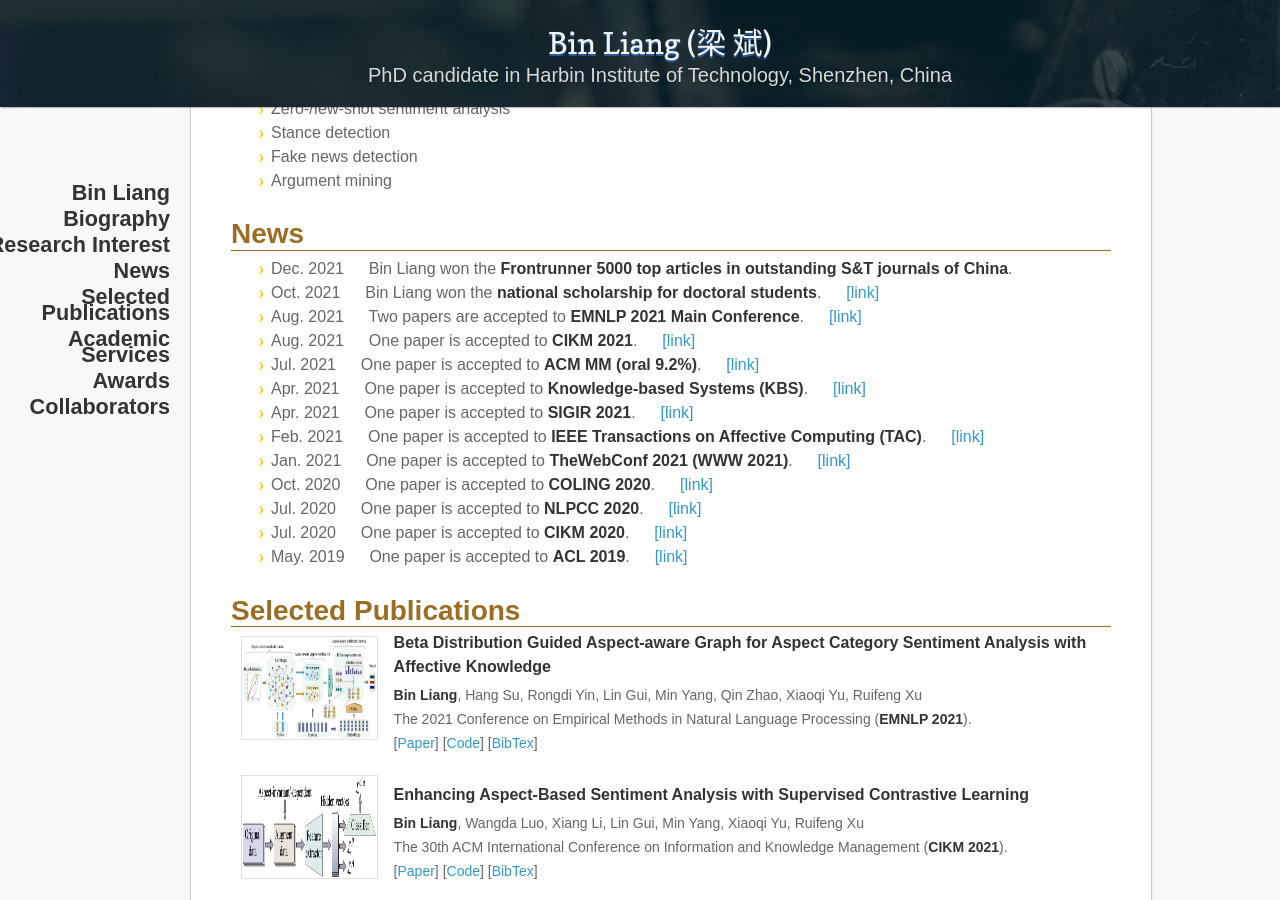
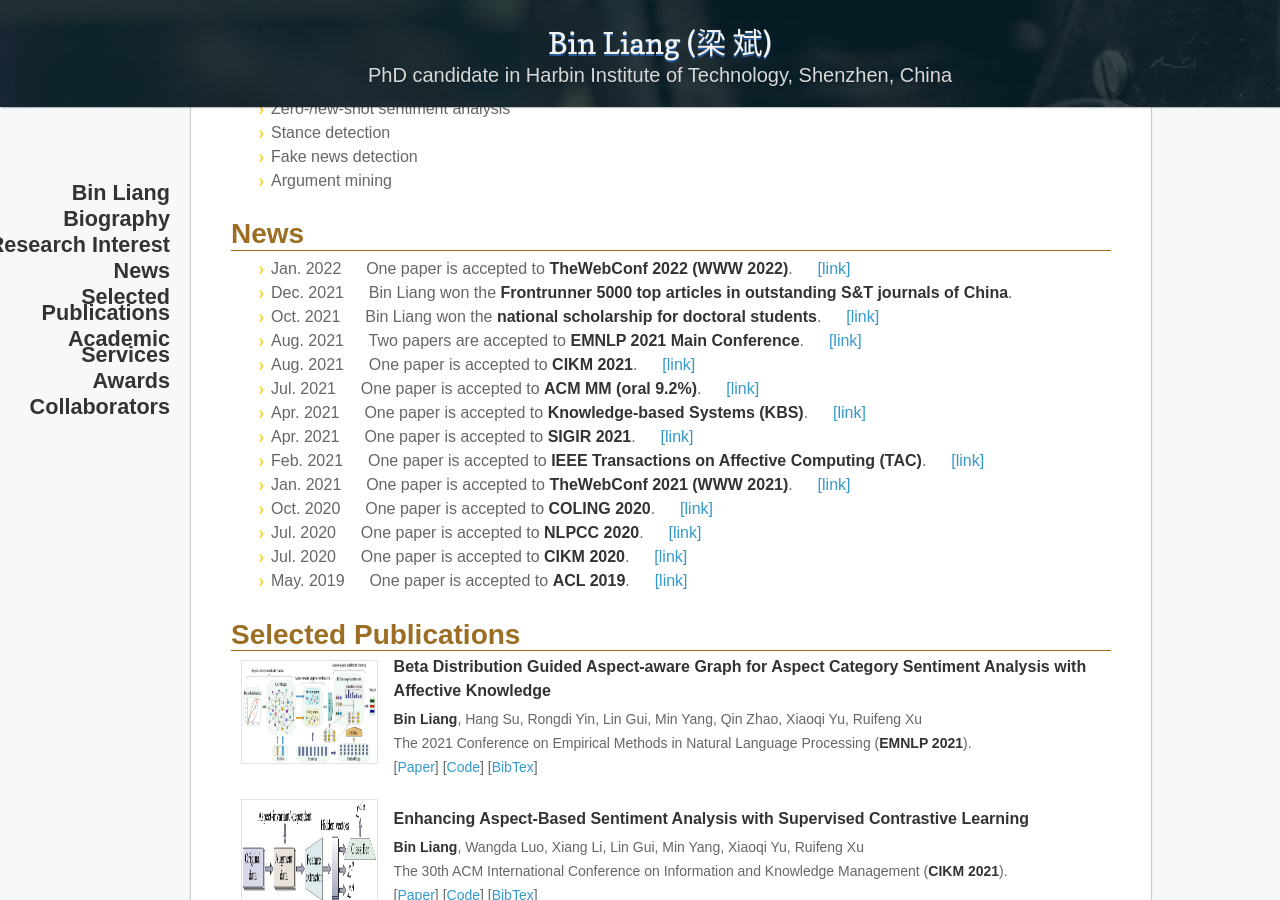
Before and after one commit to BinLiang-NLP/BinLiang-NLP.github.io, a Jekyll site: the page built from index.md, in a window 1280 px wide and 900 px high, scrolled down 754 px. Built offline with Jekyll 4.4.1, drawn with Linux system fonts in a browser that asks for light colours; nearby versions of some CDN libraries; our own code applies the rules of GitHub Pages for plain Markdown files.

Commit message:
Update index.md

```diff
--- a/index.md
+++ b/index.md
@@ -52,6 +52,7 @@
     <td width="100%">
       <h2>News</h2>
 <ul>
+<li>Jan. 2022 &emsp; One paper is accepted to <strong>TheWebConf 2022 (WWW 2022)</strong>. &emsp; <a href="https://mp.weixin.qq.com/s/Sw-AymjRCbS7JPcacJ4Ykw" target="_blank">[link]</a> </li>
 <li>Dec. 2021 &emsp; Bin Liang won the <strong>Frontrunner 5000 top articles in outstanding S&T journals of China</strong>.</li>
 <li>Oct. 2021 &emsp; Bin Liang won the <strong>national scholarship for doctoral students</strong>. &emsp; <a href="http://119.23.18.63/?p=1913" target="_blank">[link]</a> </li>
 <li>Aug. 2021 &emsp; Two papers are accepted to <strong>EMNLP 2021 Main Conference</strong>. &emsp; <a href="http://119.23.18.63/?p=1790" target="_blank">[link]</a></li>
```
